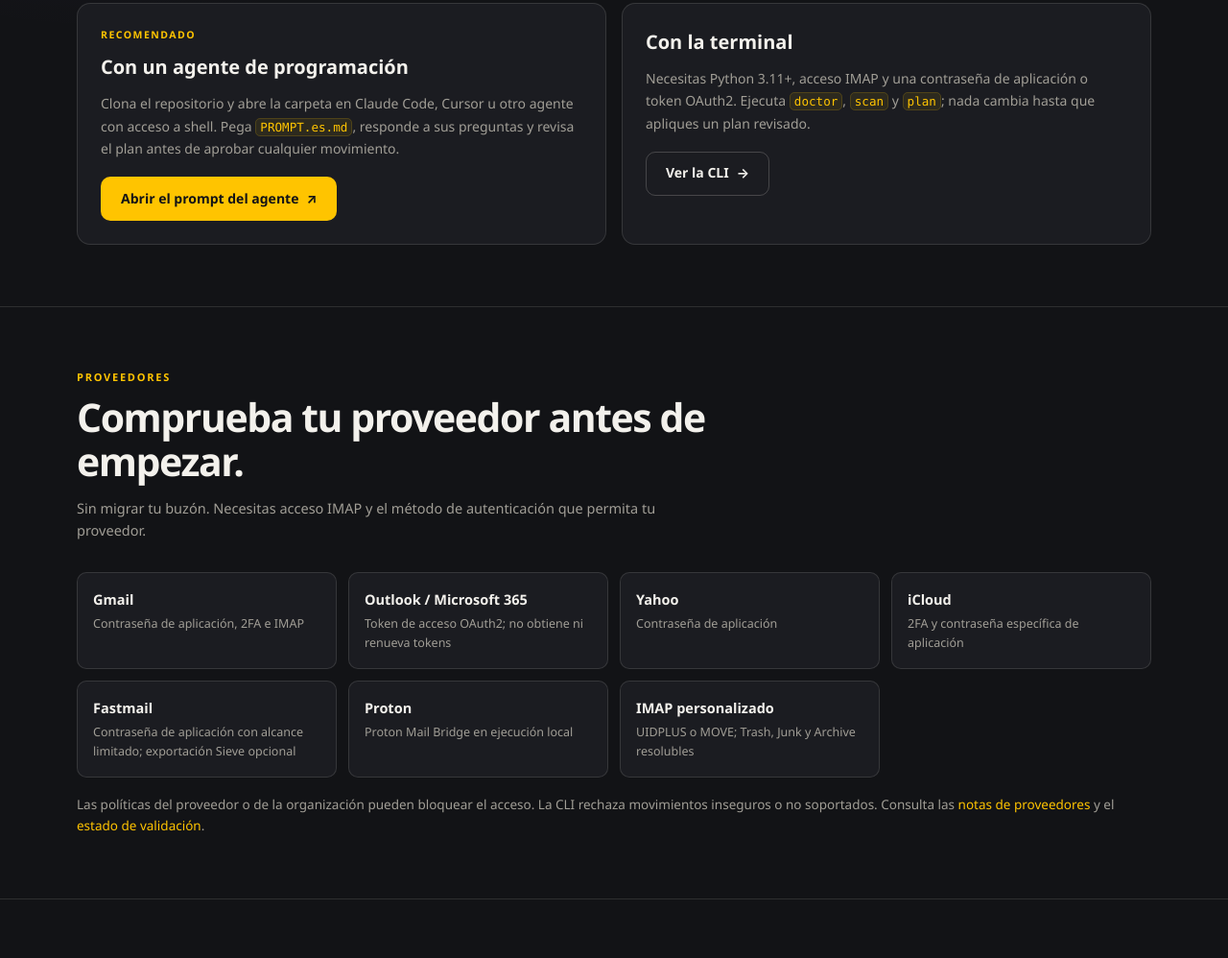
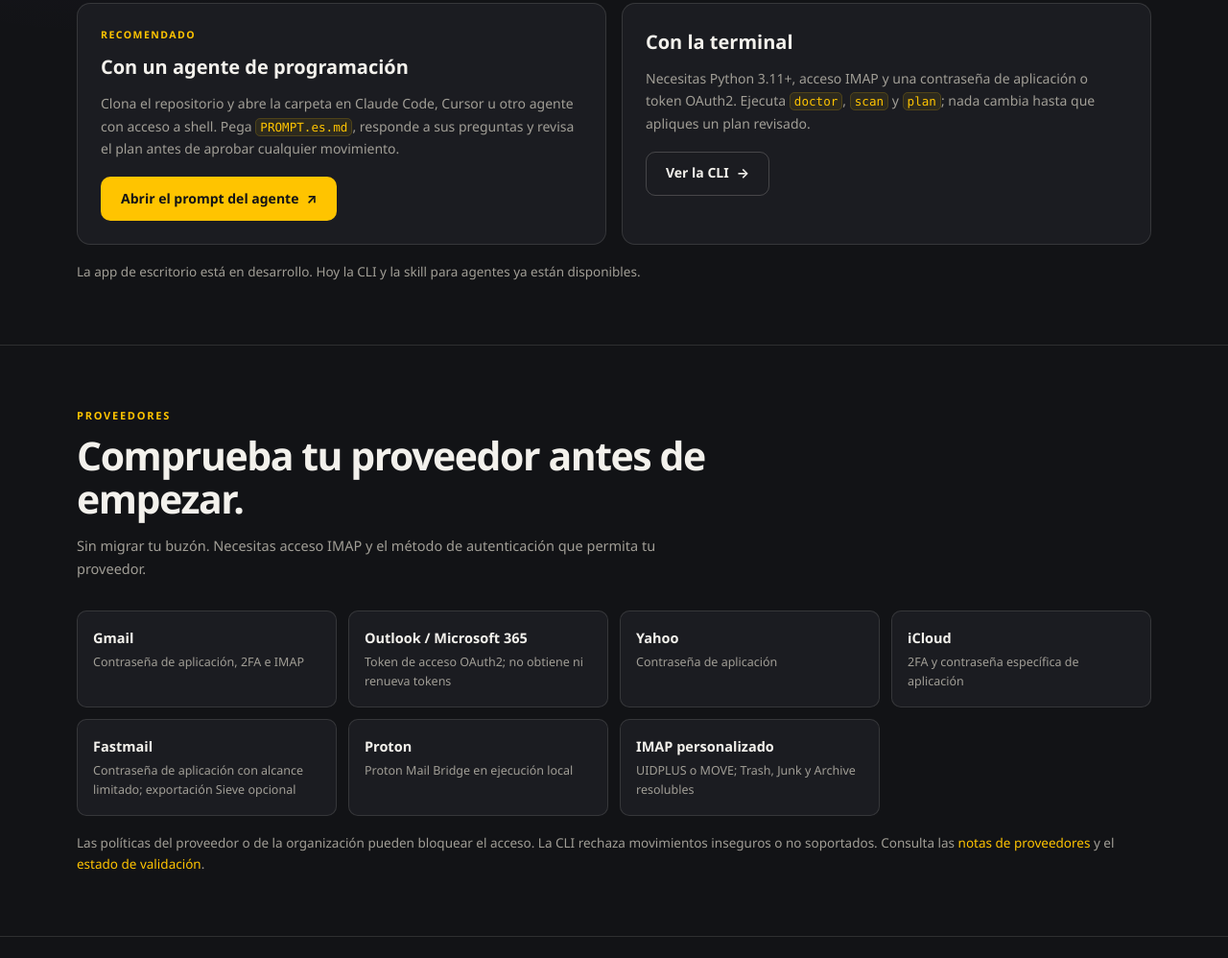
Before and after one commit to jparedesDS/cleanyourmail-web, a plain HTML site: page es.html in a window 1280 px wide. Shown: the part 1051-2049 px from the top of the page at 96% size. Drawn offline with Linux system fonts and the light colour scheme.

Commit message:
site: state that the desktop app is in development
- Add a transparent note under the start routes.\n- Update the banner and OG copy to local-first IMAP + Python CLI.\n- Avoid implying that the desktop app is already available.\n\nTests: python -m unittest discover -s tests -v (16 OK).

```diff
--- a/es.html
+++ b/es.html
@@ -143,6 +143,7 @@
             <a class="button button-ghost" href="#cli">Ver la CLI <span aria-hidden="true">→</span></a>
           </article>
         </div>
+        <p class="section-note">La app de escritorio está en desarrollo. Hoy la CLI y la skill para agentes ya están disponibles.</p>
       </div>
     </section>
 
```
Also changed, not shown: index.html (+1 -0 lines), assets/banner.png, assets/banner.svg, assets/og.png, assets/og.svg.
